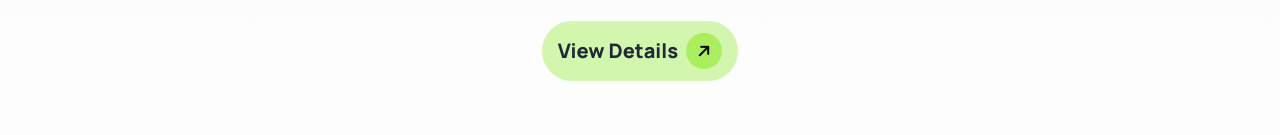
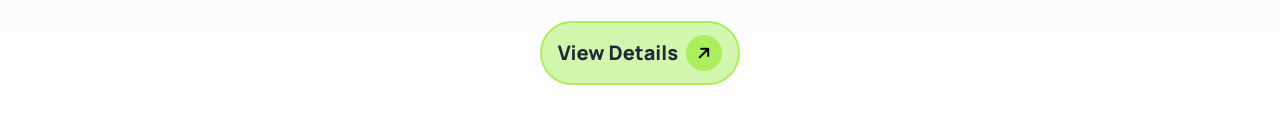
Before and after one commit to AsifurRahman10/Building-planner-website, a plain HTML site: page index.html in a window 1280 px wide. Shown: the part 805-940 px from the top of the page. Drawn offline with nearby package versions, Linux system fonts and the light colour scheme.

Commit message:
button border fixed

```diff
--- a/index.html
+++ b/index.html
@@ -124,7 +124,7 @@
                         windows that flood the space with natural light. </p>
                 </div>
                 <button class="w-full lg:w-auto">
-                    <div class="flex justify-center gap-2 items-center bg-Color_5 py-3 px-4 rounded-[32px]">
+                    <div class="flex justify-center gap-2 items-center bg-Color_5 py-3 px-4 rounded-[32px]  border-2 border-color_1">
                         <span class="text-xl font-extrabold">View Details</span>
                         <div class="w-9 h-9 bg-color_1 rounded-full flex justify-center items-center">
                             <i class="fa-solid fa-arrow-right -rotate-45 text-black"></i>
```
